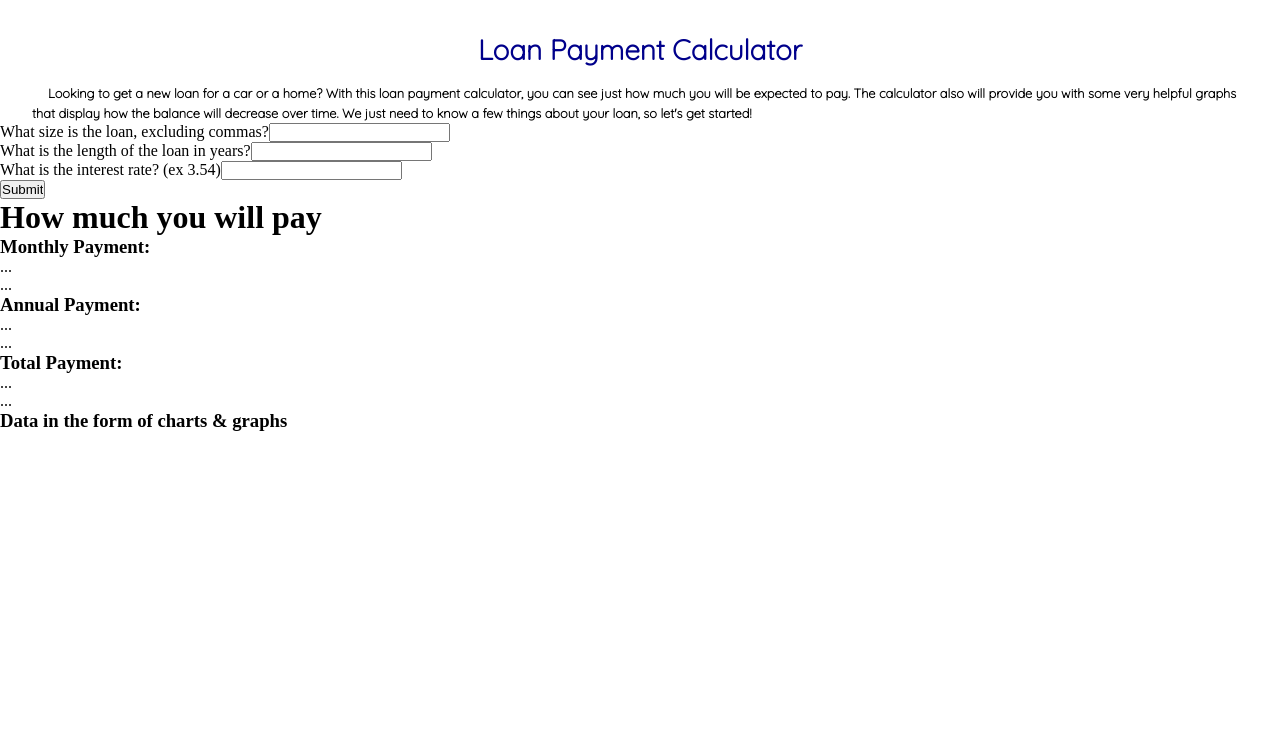
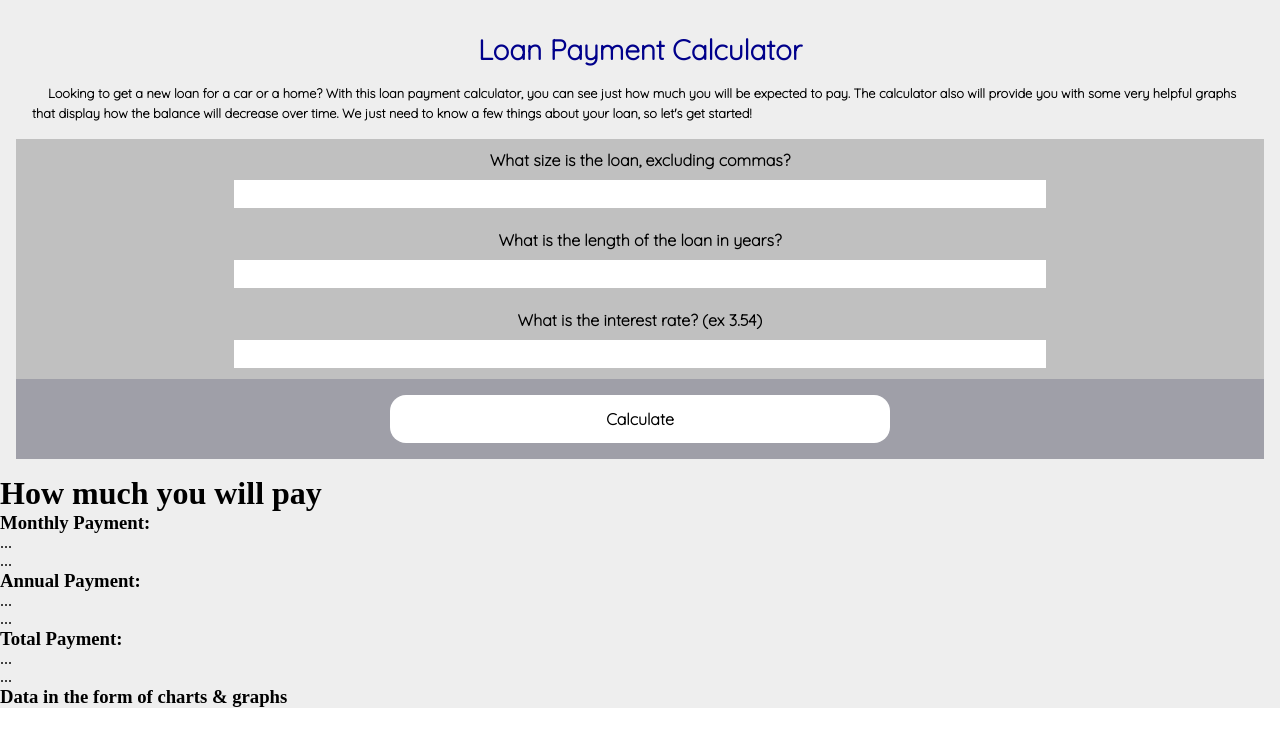
Before and after one commit to nateHamshar/loan-calculator-app, a React (Create React App) app: page / in a window 1280 px wide. Shown: the top 746 px of the page. Built offline with nearby package versions, Linux system fonts and the light colour scheme.

Commit message:
added styling to some comps

```diff
--- a/src/App.css
+++ b/src/App.css
@@ -2,3 +2,7 @@
     padding: 0;
     margin: 0;
 }
+
+.App{
+    background-color: rgb(238, 238, 238);
+}
--- a/src/LoanForm.css
+++ b/src/LoanForm.css
@@ -0,0 +1,51 @@
+@import url('https://fonts.googleapis.com/css2?family=Quicksand:wght@300&display=swap');
+
+.loanFormDiv{
+    background-color: rgba(121, 121, 121, 0.397);
+    margin: 0 1rem;
+}
+
+.loanForm{
+    font-family: 'Quicksand', sans-serif;
+    display: flex;
+    flex-direction: column;
+    justify-content: center;
+    justify-content: space-evenly;
+    margin: 1rem auto;
+    height: 40vh;
+}
+
+.inputDiv{
+    display: flex;
+    flex-direction: column;
+    justify-content: center;
+    align-items: center;
+    justify-content: space-evenly;
+    height: 25%;
+}
+
+.loanLabel{
+    color: black;
+    font-weight: 600;
+}
+
+.inputField{
+    border: none;
+    height: 35%;
+    width: 65%;
+}
+
+.submitDiv{
+    background-color: rgba(78, 78, 110, 0.288);
+}
+
+.loanSubmitButton{
+    border: none;
+    width: 40%;
+    height: 60%;
+    border-radius: 1rem;
+    text-align: center;
+    font-family: 'Quicksand', sans-serif;
+    font-weight: 800;
+    font-size: 1rem;
+}
--- a/src/LoanForm.js
+++ b/src/LoanForm.js
@@ -1,21 +1,23 @@
+import "./LoanForm.css";
+
 const LoanForm = () => {
     return (
         <div className="loanFormDiv">
             <form action="" className="loanForm">
-                <div className="inputField">
-                    <label htmlFor="loanAmount" className="loanAmountLabel">What size is the loan, excluding commas?</label>
-                    <input id="loanAmount" required type="number" min="0" step="0.01" className="loanAmount" />
+                <div className="inputDiv">
+                    <label htmlFor="loanAmount" className="loanLabel">What size is the loan, excluding commas?</label>
+                    <input id="loanAmount" required type="number" min="0" step="0.01" className="loanAmount inputField" />
                 </div>
-                <div className="inputField">
-                    <label htmlFor="loanLength" className="loanLengthLabel">What is the length of the loan in years?</label>
-                    <input id="loanLength" required type="number" min="0" step="0.1" className="loanLengthInput" />
+                <div className="inputDiv">
+                    <label htmlFor="loanLength" className="loanLabel">What is the length of the loan in years?</label>
+                    <input id="loanLength" required type="number" min="0" step="0.1" className="loanLengthInput inputField" />
                 </div>
-                <div className="inputField">
-                    <label htmlFor="loanInterest" className="loanInterestLabel">What is the interest rate? (ex 3.54)</label>
-                    <input id="loanInterest" required type="number" step=".01" className="loanInterest" />
+                <div className="inputDiv">
+                    <label htmlFor="loanInterest" className="loanLabel">What is the interest rate? (ex 3.54)</label>
+                    <input id="loanInterest" required type="number" step=".01" className="loanInterest inputField" />
                 </div>
-                <div className="inputField">
-                <input type="submit" id="loanSumbitButtom" className="loanSubmitButton"/>
+                <div className="inputDiv submitDiv">
+                <input type="" id="loanSumbitButtom" className="loanSubmitButton" value="Calculate"></input>
                 </div>
             </form>
         </div>
```
